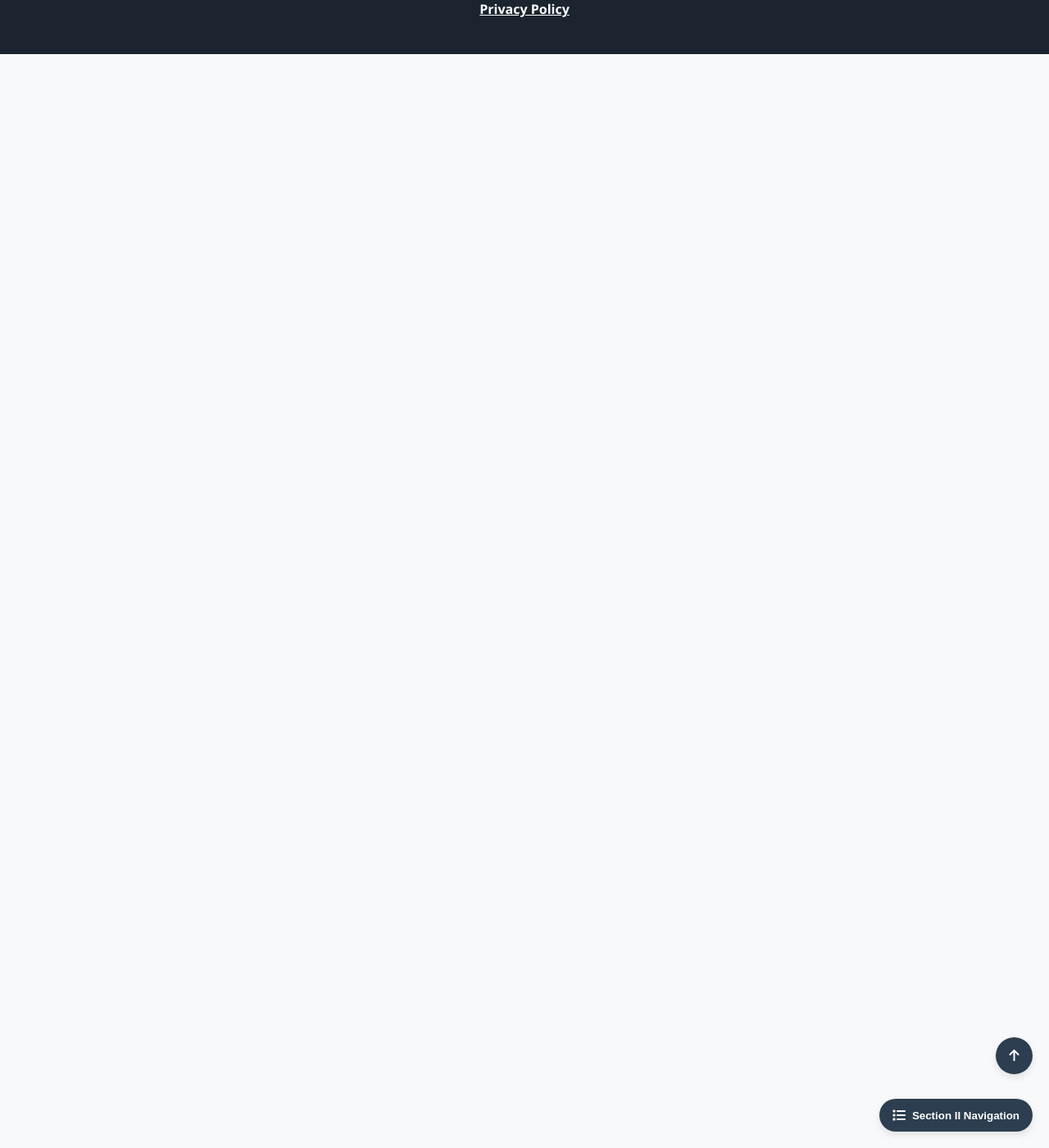
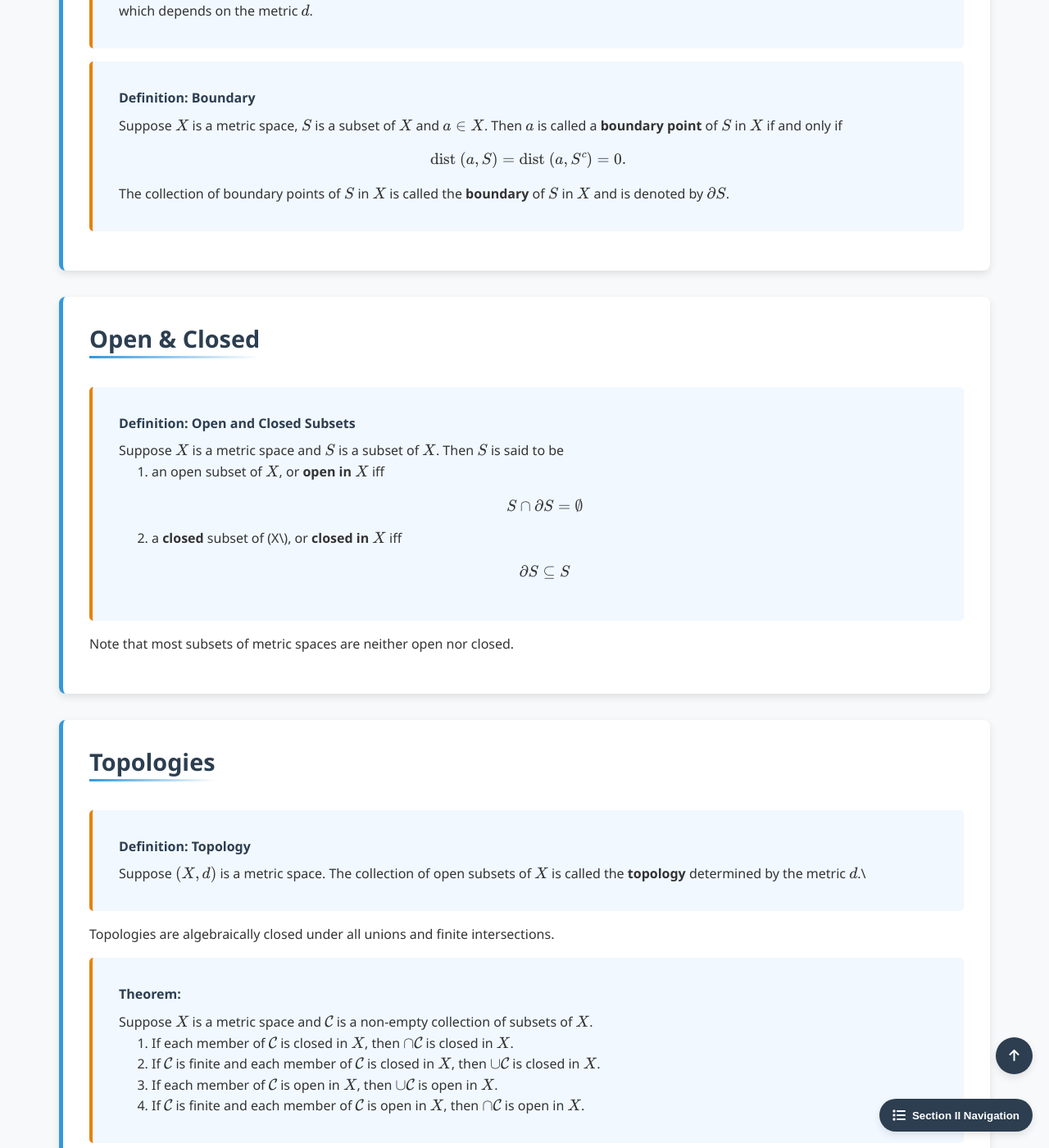
Before and after one commit to Yusukey01/yusukey01.github.io, a Jekyll site: the page built from Mathematics/Calculus/metric_space.html, in a window 1280 px wide and 1400 px high, scrolled down 2199 px. Shown: the whole window at 82% size. Built offline with Jekyll 4.4.1, drawn with Linux system fonts in a browser that asks for light colours; some of the changed text lies outside the part shown.

Commit message:
add theorems, definitions

```diff
--- a/Mathematics/Calculus/metric_space.html
+++ b/Mathematics/Calculus/metric_space.html
@@ -96,7 +96,7 @@ noindex: true
             <section id="intro" class="section-content">
                 <h2>Introduction</h2>
                 <p>
-                     Up until this chapter, we relied on calculus and linear algebra to solve optimization problems.
+                    Up until this chapter, we relied on calculus and linear algebra to solve optimization problems.
                     For many practical machine learning applications, these tools are sufficient. However, as we move toward
                     advanced topics like manifold learning or information geometry, intuition alone is no longer enough.
                 </p>
@@ -130,6 +130,101 @@ noindex: true
                         <li>The triangle inequality \(d(a,b) \leq d(a,c) + d(c, b)\).</li>
                     </ol>
                 </div>
+                <p>
+                    Like the set theory, for two metric spaces \((X, d)\) and \((Y, e)\), we can say that \(X\) is a
+                    <strong>metric subspace</strong> of \(Y\) and \(Y\) is a <strong>metric superspace</strong> of \(X\) iff
+                    \(X\) is a subset of \(Y\) and \(d\) is a restriction of \(e\).
+                </p>
+
+             </section>
+
+            <section id="iso" class="section-content">
+                <h2>Isometries</h2>
+                <div class="theorem">
+                    <span class="theorem-title">Definition: Isometry</span>
+                    Suppose \((X, d)\) and \((Y, e)\) are metric spaces and \(\phi: X \to Y\). Then \(\phi\) is called an
+                    <strong>isometry</strong> or an <strong>Isometric map</strong> if and only if
+                    \[
+                    \forall a, b \in X, \, e(\phi(a), \phi(b)) = d(a, b).
+                    \]
+                    Moreover, the metric subspace \((\phi(X), e)\) of \(Y, e\) is an <strong>isometric copy</strong> of the
+                    space \((X, d)\).
+                </div>
+
+            </section>
+
+            <section id="" class="section-content">
+                <h2>Distance, Boundary</h2>
+
+                <div class="theorem">
+                    <span class="theorem-title">Definition: Distance</span>
+                    Suppose \((X, d)\) is a metric space and \(A\) and \(B\) are subsets of \(X\). The <strong>distance</strong>
+                    from \(A\) to \(B\) to be
+                    \[
+                    \text{dist }(A, B) = \inf \{d(a, b) \mid a \in A, b \in B\},
+                    \]
+                    which depends on the metric \(d\).
+                </div>
+
+                <div class="theorem">
+                    <span class="theorem-title">Definition: Boundary</span>
+                    Suppose \(X\) is a metric space, \(S\) is a subset of \(X\) and \(a \in X\). Then \(a\) is called
+                    a <strong>boundary point</strong> of \(S\) in \(X\) if and only if
+                    \[
+                    \text{dist }(a, S) = \text{dist }(a, S^c) = 0.
+                    \]
+                    The collection of boundary points of \(S\) in \(X\) is called the <strong>boundary</strong> of \(S\) in \(X\)
+                    and is denoted by \(\partial S\).
+                </div>
+
+            </section>
+
+            <section id="" class="section-content">
+                <h2>Open & Closed</h2>
+                <div class="theorem">
+                    <span class="theorem-title">Definition: Open and Closed Subsets</span>
+                    Suppose \(X\) is a metric space and \(S\) is a subset of \(X\). Then \(S\) is said to be
+                    <ol style="padding-left: 40px;">
+                        <li>an <stroong>open</stroong> subset of \(X\), or <strong>open in</strong> \(X\) iff
+                            \[
+                            S \cap \partial S = \emptyset
+                            \]
+                        </li>
+                        <li>a <strong>closed</strong> subset of (X\), or <strong>closed in</strong> \(X\) iff
+                            \[
+                            \partial S \subseteq S
+                            \]
+                        </li>
+                    </ol>
+                </div>
+                <p>
+                    Note that most subsets of metric spaces are neither open nor closed.
+                </p>
+
+            </section>
+
+            <section id="" class="section-content">
+                <h2>Topologies</h2>
+                <div class="theorem">
+                    <span class="theorem-title">Definition: Topology</span>
+                    Suppose \((X, d)\) is a metric space. The collection of open subsets of \(X\) is called the
+                    <strong>topology</strong> determined by the metric \(d\).\
+                </div>
+                <p>
+                    Topologies are algebraically closed under all unions and finite intersections.
+                </p>
+
+                <div class="theorem">
+                    <span class="theorem-title">Theorem:</span>
+                    Suppose \(X\) is a metric space and \(\mathcal{C}\) is a non-empty collection of subsets of \(X\).
+                    <ol style="padding-left: 40px;">
+                        <li>If each member of \(\mathcal{C}\) is closed in \(X\), then \(\cap \mathcal{C}\) is closed in \(X\).</li>
+                        <li>If \(\mathcal{C}\) is finite and each member of \(\mathcal{C}\) is closed in \(X\), then \(\cup \mathcal{C}\) is closed in \(X\).</li>
+                        <li>If each member of \(\mathcal{C}\) is open in \(X\), then \(\cup \mathcal{C}\) is open in \(X\).</li>
+                        <li>If \(\mathcal{C}\) is finite and each member of \(\mathcal{C}\) is open in \(X\), then \(\cap \mathcal{C}\) is open in \(X\).</li>
+                    </ol>
+                </div>
+
             </section>
 
             <section id="" class="section-content">
@@ -142,6 +237,7 @@ noindex: true
 
             </section>
 
+
         </div>
         <script src="/js/main.js"></script>
     </body>
```
